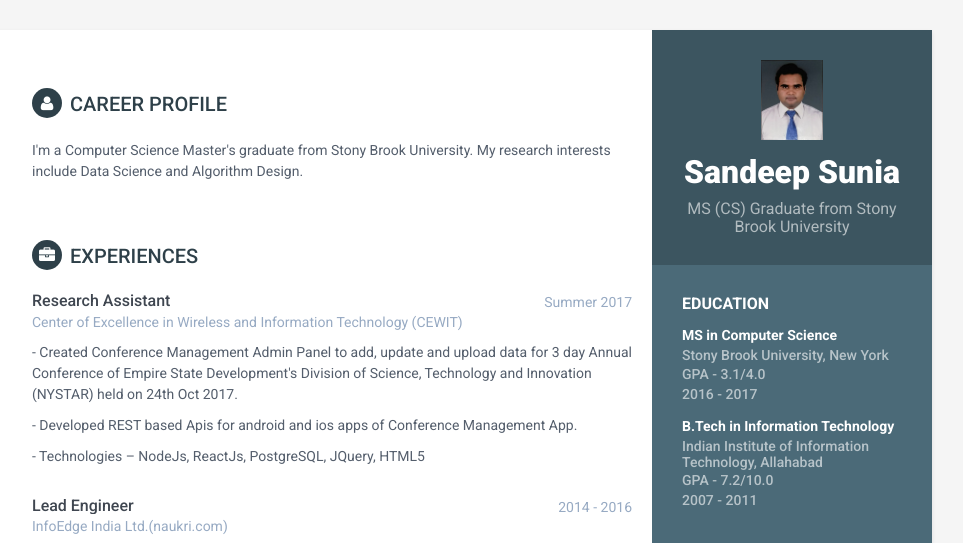
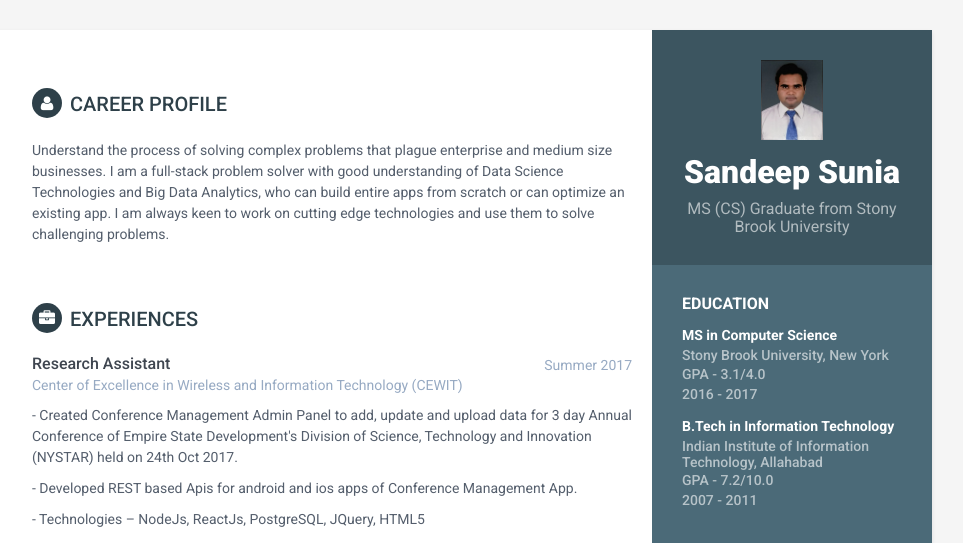
Before and after one commit to sandeep-sunia/sandeep-sunia.github.io, a plain HTML site: page index.html in a window 1280 px wide. Shown: the top 543 px of the page, without its empty margins (188-1151 px from the left). Drawn offline with Linux system fonts and the light colour scheme.

Commit message:
changes
changes

```diff
--- a/index.html
+++ b/index.html
@@ -94,7 +94,7 @@
             <section class="section summary-section">
                 <h2 class="section-title"><i class="fa fa-user"></i>Career Profile</h2>
                 <div class="summary">
-                    <p>I'm a Computer Science Master's graduate from Stony Brook University. My research interests include Data Science and Algorithm Design.</p>
+                    <p>Understand the process of solving complex problems that plague enterprise and medium size businesses. I am a full-stack problem solver with good understanding of Data Science Technologies and Big Data Analytics, who can build entire apps from scratch or can optimize an existing app. I am always keen to work on cutting edge technologies and use them to solve challenging problems. </p>
                 </div><!--//summary-->
             </section><!--//section-->
 
```
